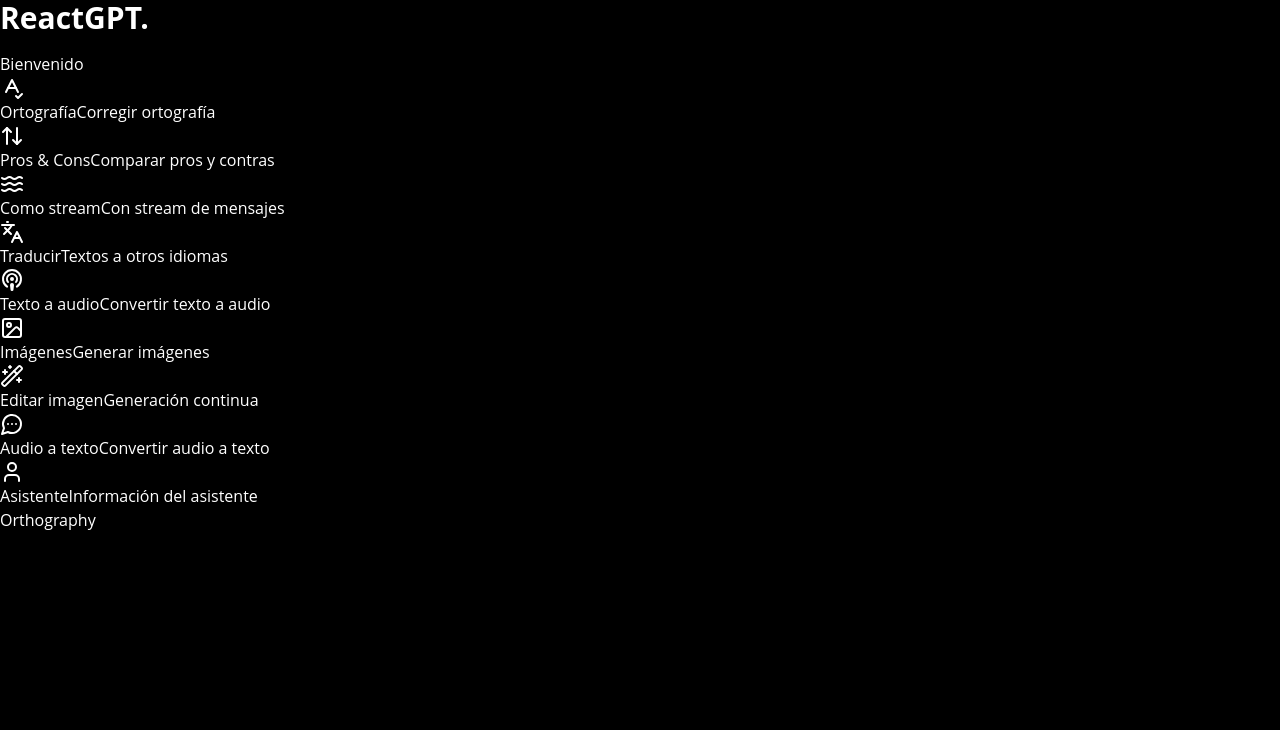
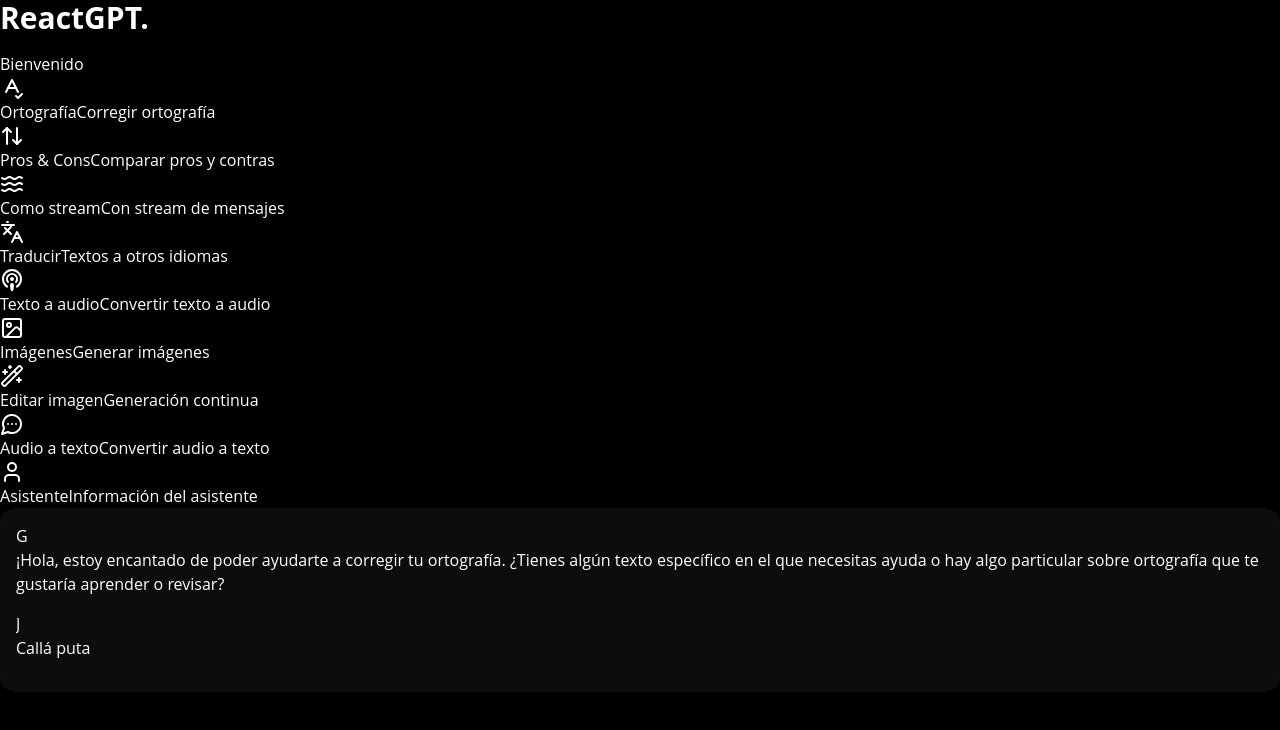
Before and after one commit to jesusrobot0/GPTConnect, a React (Vite) app: page /orthography in a window 1280 px wide. Shown: the top 730 px of the page. Built offline with nearby package versions, Linux system fonts and the light colour scheme.

Commit message:
Add message bubbles

```diff
--- a/package.json
+++ b/package.json
@@ -13,6 +13,7 @@
     "lucide-react": "^0.394.0",
     "react": "^18.2.0",
     "react-dom": "^18.2.0",
+    "react-markdown": "^9.0.1",
     "react-router-dom": "^6.23.1"
   },
   "devDependencies": {
--- /dev/null
+++ b/src/presentation/components/chat-bubbles/GPTMessage.tsx
@@ -0,0 +1,20 @@
+import Markdown from "react-markdown";
+
+interface Props {
+  text: string;
+}
+
+export function GPTMessage({ text }: Props) {
+  return (
+    <div className="col-start-1 col-end-9 p-3 rounded-lg">
+      <div className="flex flex-row items-start">
+        <div className="flex items-center justify-center h-10 w-10 rounded-full bg-green-600 flex-shrink-0">
+          G
+        </div>
+        <div className="relative ml-3 text-sm pb-2 px-4 shadow rounded-xl">
+          <Markdown>{text}</Markdown>
+        </div>
+      </div>
+    </div>
+  );
+}
--- /dev/null
+++ b/src/presentation/components/chat-bubbles/UserMessage.tsx
@@ -0,0 +1,18 @@
+interface Props {
+  text: string;
+}
+
+export const UserMessage = ({ text }: Props) => {
+  return (
+    <div className="col-start-6 col-end-13 p-3 rounded-lg">
+      <div className="flex items-center justify-start flex-row-reverse">
+        <div className="flex items-center justify-center h-10 w-10 rounded-full bg-blue-500 flex-shrink-0">
+          J
+        </div>
+        <div className="relative mr-3 text-sm bg-black bg-opacity-25 py-2 px-4 shadow rounded-xl">
+          <div>{text}</div>
+        </div>
+      </div>
+    </div>
+  );
+};
--- /dev/null
+++ b/src/presentation/components/chat-bubbles/index.ts
@@ -0,0 +1,2 @@
+export { GPTMessage } from "./GPTMessage";
+export { UserMessage } from "./UserMessage";
--- a/src/presentation/layouts/DashboardLayout.tsx
+++ b/src/presentation/layouts/DashboardLayout.tsx
@@ -4,7 +4,7 @@ import { SidebarMenuitem } from "../components/sidebar";
 
 export const DashboardLayout = () => {
   return (
-    <main className="flex flex-row mt-7">
+    <div className="flex flex-row mt-7">
       <aside className="hidden sm:flex flex-col ml-5 w-[370px] min-h-[calc(100vh-3.0rem)] bg-white bg-opacity-10 p-5 rounded-3xl">
         <h1 className="font-bold text-lg lg:text-3xl bg-gradient-to-br from-white via-white/50 bg-clip-text text-transparent">
           ReactGPT<span className="text-indigo-500">.</span>
@@ -21,13 +21,13 @@ export const DashboardLayout = () => {
         </nav>
       </aside>
 
-      <section className="mx-3 sm:mx-20 flex flex-col w-full h-[calc(100vh-50px)]  bg-white bg-opacity-10 p-5 rounded-3xl">
+      <main className="mx-3 sm:mx-20 flex flex-col w-full h-[calc(100vh-50px)]  bg-white bg-opacity-10 p-5 rounded-3xl">
         <div className="flex flex-row h-full">
           <div className="flex flex-col flex-auto h-full p-1">
             <Outlet />
           </div>
         </div>
-      </section>
-    </main>
+      </main>
+    </div>
   );
 };
--- a/src/presentation/pages/orthography/OrthographyPage.tsx
+++ b/src/presentation/pages/orthography/OrthographyPage.tsx
@@ -1,3 +1,14 @@
+import { GPTMessage, UserMessage } from "../../components/chat-bubbles";
+
 export function OrthographyPage() {
-  return <div>Orthography</div>;
+  return (
+    <div className="chat-container">
+      <div className="chat-messages">
+        <div className="grid grid-cols-12 gap-y-2">
+          <GPTMessage text="¡Hola, estoy encantado de poder ayudarte a corregir tu ortografía. ¿Tienes algún texto específico en el que necesitas ayuda o hay algo particular sobre ortografía que te gustaría aprender o revisar?" />
+          <UserMessage text="Callá puta" />
+        </div>
+      </div>
+    </div>
+  );
 }
```
Also changed, not shown: 1 other file (tests, documents, lock files or other folders).
